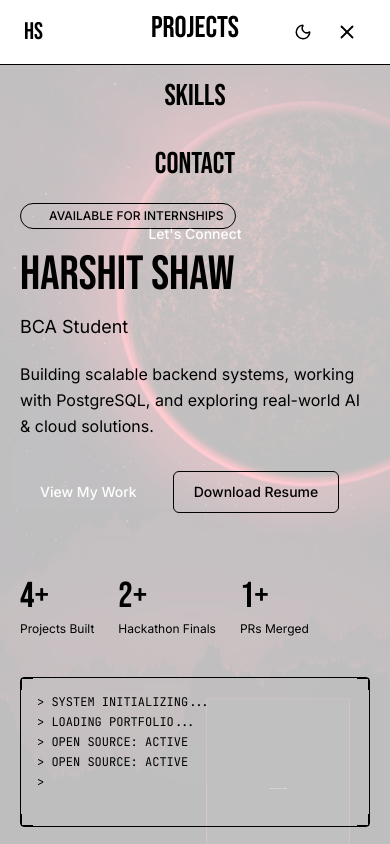
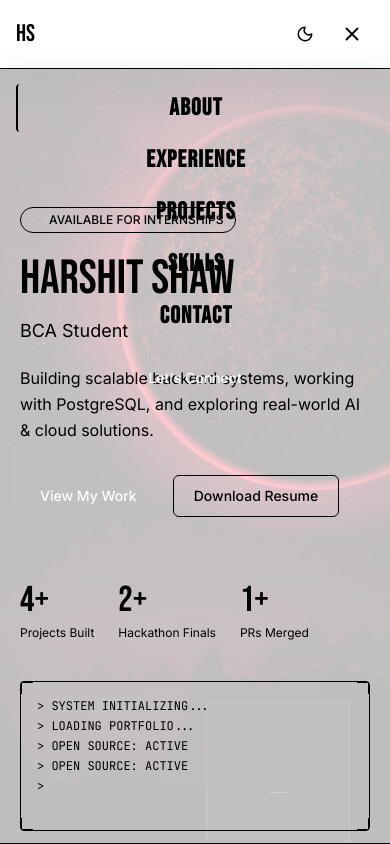
Before and after one commit to Hanu-man12/harshit-portfolio, a Next.js app: page / in a window 390 px wide. Both pictures are taken after a click on the button 347 px from the left and 32 px from the top of the page. Shown: the top 844 px of the page. Built offline with nearby package versions, Linux system fonts and the light colour scheme.

Commit message:
feat: improve Nav mobile menu (Escape/resize handling, accessibility, styling) and disable devIndicators

```diff
--- a/next.config.ts
+++ b/next.config.ts
@@ -4,6 +4,7 @@ const nextConfig: NextConfig = {
   /* config options here */
   cacheComponents: true,
   partialPrefetching: true,
+  devIndicators: false,
   images: {
     dangerouslyAllowSVG: true,
     contentDispositionType: 'attachment',
--- a/src/components/ui/Nav.tsx
+++ b/src/components/ui/Nav.tsx
@@ -34,6 +34,30 @@ export default function Nav() {
     return () => observers.forEach(o => o.disconnect());
   }, []);
 
+  useEffect(() => {
+    if (!open) return;
+
+    const previousOverflow = document.body.style.overflow;
+    document.body.style.overflow = 'hidden';
+
+    function handleKeyDown(event: KeyboardEvent) {
+      if (event.key === 'Escape') setOpen(false);
+    }
+
+    function handleResize() {
+      if (window.innerWidth >= 900) setOpen(false);
+    }
+
+    document.addEventListener('keydown', handleKeyDown);
+    window.addEventListener('resize', handleResize);
+
+    return () => {
+      document.body.style.overflow = previousOverflow;
+      document.removeEventListener('keydown', handleKeyDown);
+      window.removeEventListener('resize', handleResize);
+    };
+  }, [open]);
+
   function scrollTo(href: string) {
     const id = href.replace('#', '');
     document.getElementById(id)?.scrollIntoView({ behavior: 'smooth' });
@@ -41,8 +65,8 @@ export default function Nav() {
   }
 
   return (
-    <header className="sticky top-0 z-40 backdrop-blur-md bg-[var(--surface)]/80 border-b border-[var(--border)]">
-      <div className="max-w-7xl mx-auto px-6 md:px-12 flex items-center justify-between h-16">
+    <header className="sticky top-0 z-50 border-b border-[var(--border)] bg-[var(--surface)]/90 backdrop-blur-md">
+      <div className="max-w-7xl mx-auto px-4 sm:px-6 md:px-12 flex items-center justify-between h-[4.25rem] sm:h-[4.5rem]">
         <span
           className="text-2xl font-display text-[var(--accent)] cursor-pointer"
           style={{fontFamily: 'var(--font-display)'}}
@@ -50,54 +74,74 @@ export default function Nav() {
         >
           HS
         </span>
-        <nav className="hidden md:flex items-center gap-6">
+        <nav aria-label="Main navigation" className="hidden min-[900px]:flex items-center gap-8">
           {NAV_LINKS.map(link => (
             <button
               key={link.label}
               onClick={() => scrollTo(link.href)}
-              className={`text-sm transition-colors hover:text-[var(--accent)] ${
-                active === link.href.replace('#', '') ? 'text-[var(--accent)]' : 'text-[var(--text-muted)]'
+              aria-current={active === link.href.replace('#', '') ? 'location' : undefined}
+              className={`relative py-2 text-base font-semibold uppercase tracking-wider transition-colors duration-200 after:absolute after:inset-x-0 after:bottom-0 after:h-0.5 after:bg-[var(--accent)] after:transition-transform after:duration-200 ${
+                active === link.href.replace('#', '')
+                  ? 'text-[var(--accent)] after:scale-x-100'
+                  : 'text-[var(--text-muted)] after:scale-x-0 hover:text-[var(--accent)] hover:after:scale-x-100'
               }`}
+              style={{fontFamily: 'var(--font-display)'}}
             >
               {link.label}
             </button>
           ))}
         </nav>
-        <div className="hidden md:flex items-center gap-3">
+        <div className="hidden min-[900px]:flex items-center gap-3">
           <ThemeToggle />
           <Button size="sm" onClick={() => scrollTo('#contact')}>Let&apos;s Connect</Button>
         </div>
-        <div className="flex md:hidden items-center gap-2">
+        <div className="flex min-[900px]:hidden items-center gap-2">
           <ThemeToggle />
           <button
             onClick={() => setOpen(o => !o)}
             aria-label={open ? 'Close menu' : 'Open menu'}
-            className="p-2 text-[var(--text-muted)]"
+            aria-expanded={open}
+            aria-controls="mobile-navigation"
+            className="inline-flex min-h-11 min-w-11 items-center justify-center rounded-md p-2 text-[var(--text-muted)] transition-colors duration-200 hover:bg-[var(--accent-dim)] hover:text-[var(--accent)]"
           >
             {open ? <X size={22} /> : <Menu size={22} />}
           </button>
         </div>
       </div>
-      <AnimatePresence>
+      <AnimatePresence initial={false}>
         {open && (
-          <motion.div
-            initial={{opacity: 0, y: -20}}
+          <motion.nav
+            id="mobile-navigation"
+            aria-label="Mobile navigation"
+            initial={{opacity: 0, y: -8}}
             animate={{opacity: 1, y: 0}}
-            exit={{opacity: 0, y: -20}}
-            className="md:hidden fixed inset-0 top-16 bg-[var(--bg)] z-50 flex flex-col items-center justify-center gap-8"
+            exit={{opacity: 0, y: -8}}
+            transition={{duration: 0.18, ease: 'easeOut'}}
+            className="absolute left-0 right-0 top-full z-50 min-h-[calc(100dvh-4.25rem)] max-h-[calc(100dvh-4.25rem)] overflow-y-auto border-b border-[var(--border)] bg-[var(--surface)] shadow-[0_18px_32px_rgba(0,0,0,0.28)] backdrop-blur-xl sm:min-h-[calc(100dvh-4.5rem)] sm:max-h-[calc(100dvh-4.5rem)] min-[900px]:hidden"
           >
-            {NAV_LINKS.map(link => (
+            <div className="mx-auto flex max-w-7xl flex-col gap-1 px-4 py-4 sm:px-6 sm:py-5">
+              {NAV_LINKS.map(link => {
+                const isActive = active === link.href.replace('#', '');
+                return (
                   <button
                     key={link.label}
                     onClick={() => scrollTo(link.href)}
-                className="text-3xl font-display text-[var(--text)] hover:text-[var(--accent)] transition-colors"
-                style={{fontFamily: 'var(--font-display)'}}
+                    aria-current={isActive ? 'location' : undefined}
+                    className={`flex min-h-12 w-full items-center justify-center rounded-sm border-l-2 px-4 text-center font-display text-2xl font-semibold uppercase tracking-wider transition-colors duration-200 sm:text-3xl ${
+                      isActive
+                        ? 'border-[var(--accent)] bg-[var(--accent-dim)] text-[var(--accent)]'
+                        : 'border-transparent text-[var(--text)] hover:border-[var(--accent)] hover:bg-[var(--accent-dim)] hover:text-[var(--accent)]'
+                    }`}
                   >
                     {link.label}
                   </button>
-            ))}
-            <Button onClick={() => scrollTo('#contact')}>Let&apos;s Connect</Button>
-          </motion.div>
+                );
+              })}
+              <Button className="mt-3 min-h-11 w-full" onClick={() => scrollTo('#contact')}>
+                Let&apos;s Connect
+              </Button>
+            </div>
+          </motion.nav>
         )}
       </AnimatePresence>
     </header>
```
Lines whose indentation alone changed are shown as unchanged.
